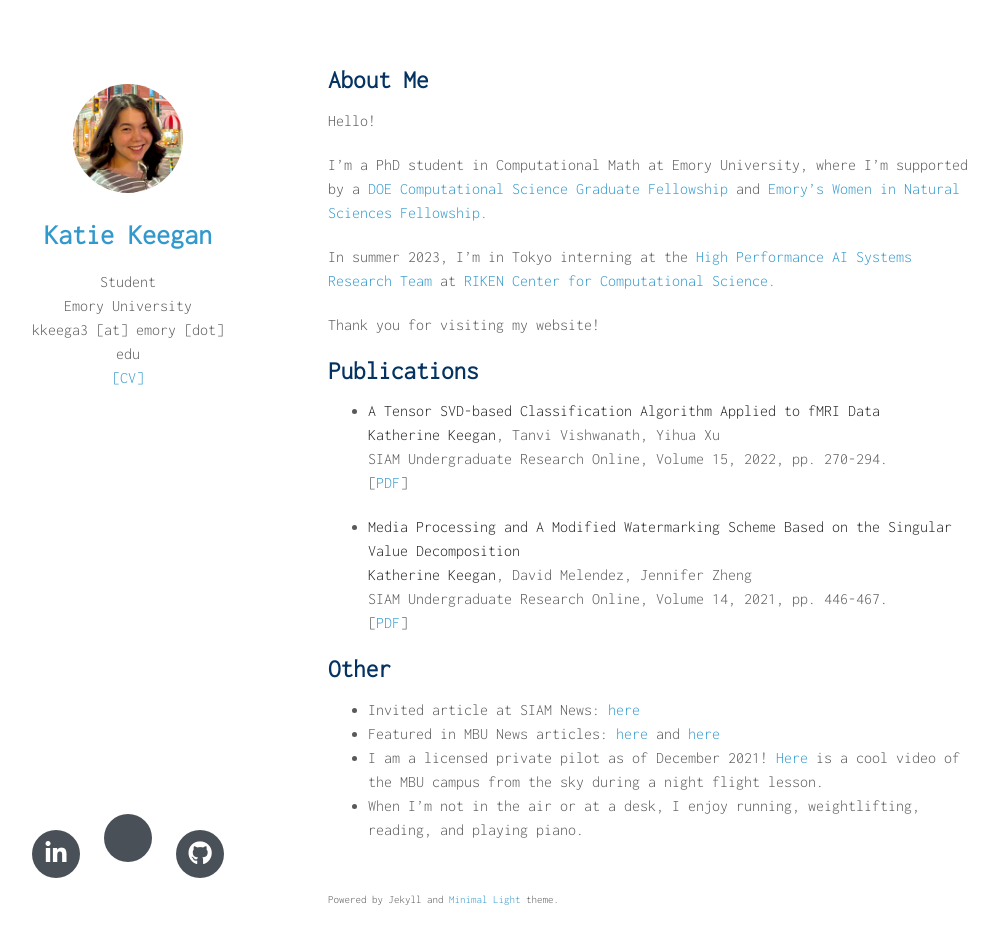
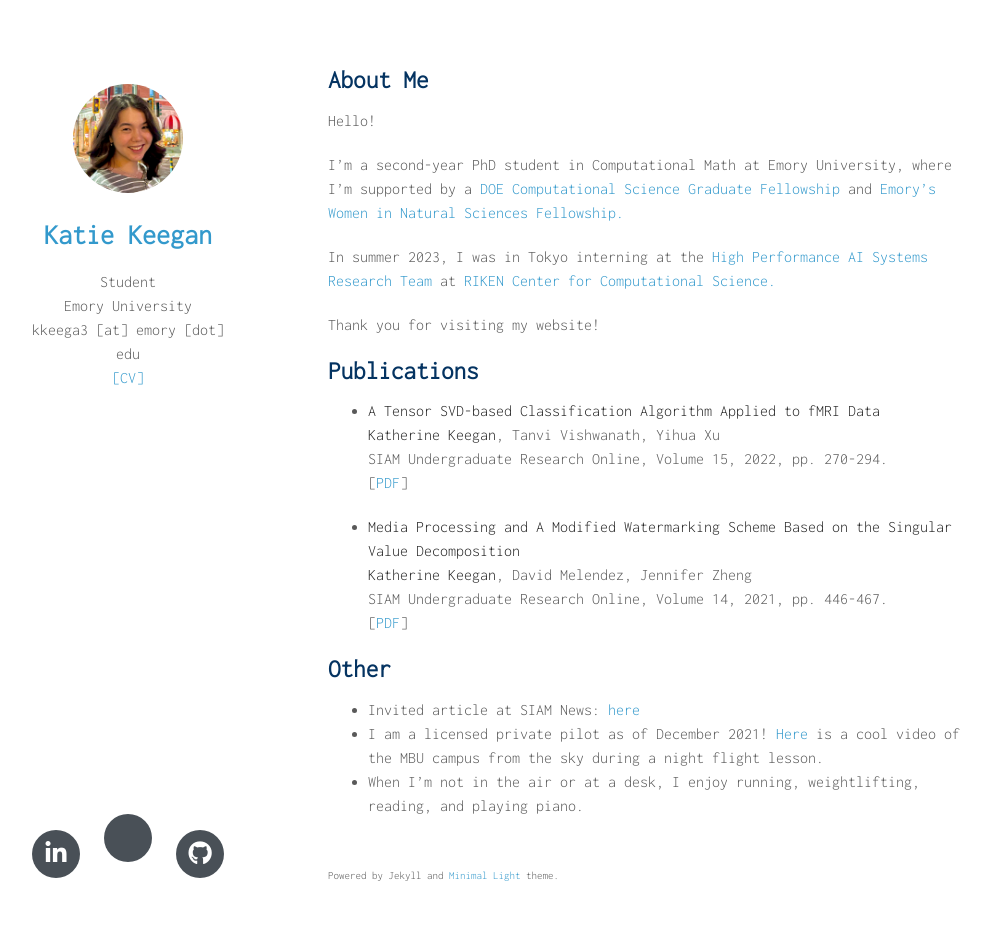
Before and after one commit to katiekeegan/katiekeegan, a Jekyll site: the page built from index.md, in a window 1280 px wide and 980 px high. Shown: the top 944 px of the window, without its empty margins (142-1140 px from the left). Built offline with Jekyll 4.4.1, drawn with Linux system fonts in a browser that asks for light colours; nearby versions of some CDN libraries; a style sheet for code colours, icons or effects is not loaded; our own code applies the rules of GitHub Pages for plain Markdown files.

Commit message:
Update index.md

```diff
--- a/index.md
+++ b/index.md
@@ -6,9 +6,9 @@ layout: homepage
 
 Hello!
 
-I'm a PhD student in Computational Math at Emory University, where I'm supported by a [DOE Computational Science Graduate Fellowship](https://www.krellinst.org/csgf/) and [Emory's Women in Natural Sciences Fellowship.](https://www.gs.emory.edu/admissions/finance_overview.html#:~:text=The%20Women%20in%20Natural%20Sciences,have%20demonstrated%20outstanding%20academic%20achievement.)
+I'm a second-year PhD student in Computational Math at Emory University, where I'm supported by a [DOE Computational Science Graduate Fellowship](https://www.krellinst.org/csgf/) and [Emory's Women in Natural Sciences Fellowship.](https://www.gs.emory.edu/admissions/finance_overview.html#:~:text=The%20Women%20in%20Natural%20Sciences,have%20demonstrated%20outstanding%20academic%20achievement.)
 
-In summer 2023, I'm in Tokyo interning at the [High Performance AI Systems Research Team](https://www.r-ccs.riken.jp/en/research/labs/hpaisrt/) at [RIKEN Center for Computational Science.](https://www.r-ccs.riken.jp/en/)
+In summer 2023, I was in Tokyo interning at the [High Performance AI Systems Research Team](https://www.r-ccs.riken.jp/en/research/labs/hpaisrt/) at [RIKEN Center for Computational Science.](https://www.r-ccs.riken.jp/en/)
 
 Thank you for visiting my website!
 
@@ -33,6 +33,5 @@ Thank you for visiting my website!
 ## Other
 
 - Invited article at SIAM News: [here](https://sinews.siam.org/Details-Page/a-modified-watermarking-scheme-based-on-the-singular-value-decomposition)
-- Featured in MBU News articles: [here](https://marybaldwin.edu/news/2021/12/17/program-for-the-exceptionally-gifted-standout-katie-keegan-22-wins-national-attention/) and [here](https://marybaldwin.edu/news/2022/04/29/senior-wins-prestigious-doctoral-research-fellowship/)
 - I am a licensed private pilot as of December 2021! [Here](https://youtu.be/YhEA6PkSirU) is a cool video of the MBU campus from the sky during a night flight lesson.
 - When I'm not in the air or at a desk, I enjoy running, weightlifting, reading, and playing piano.
```
